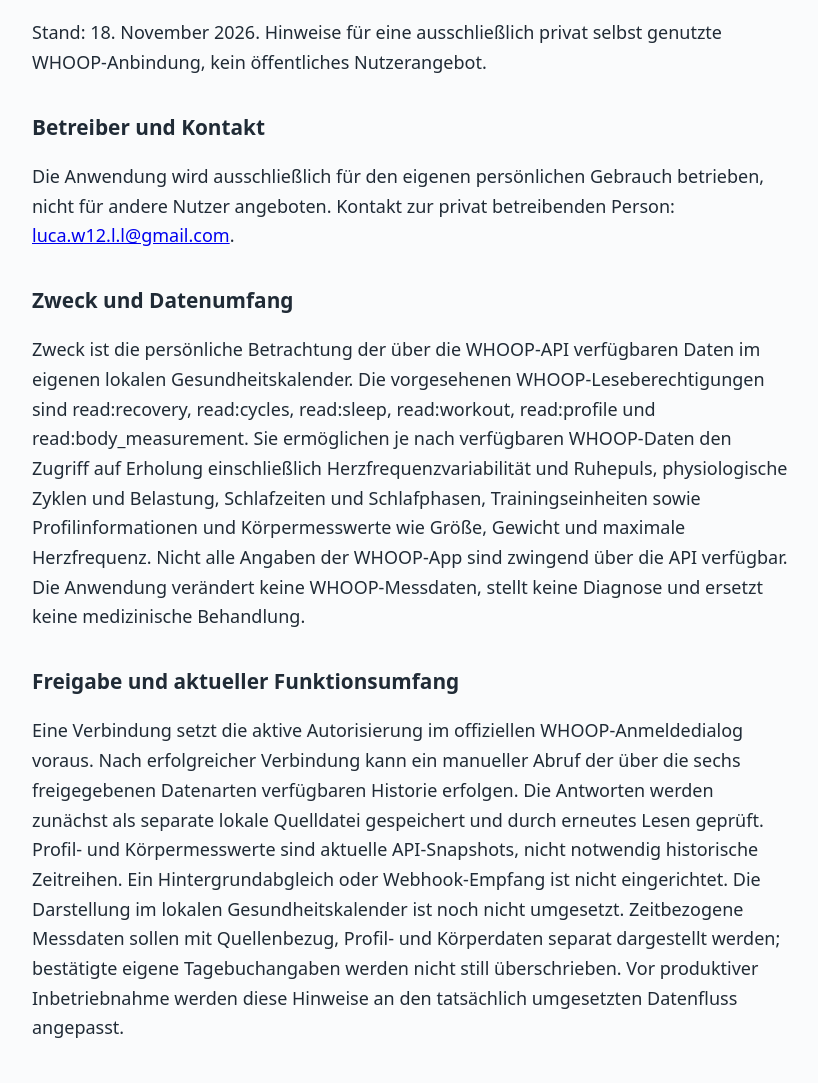
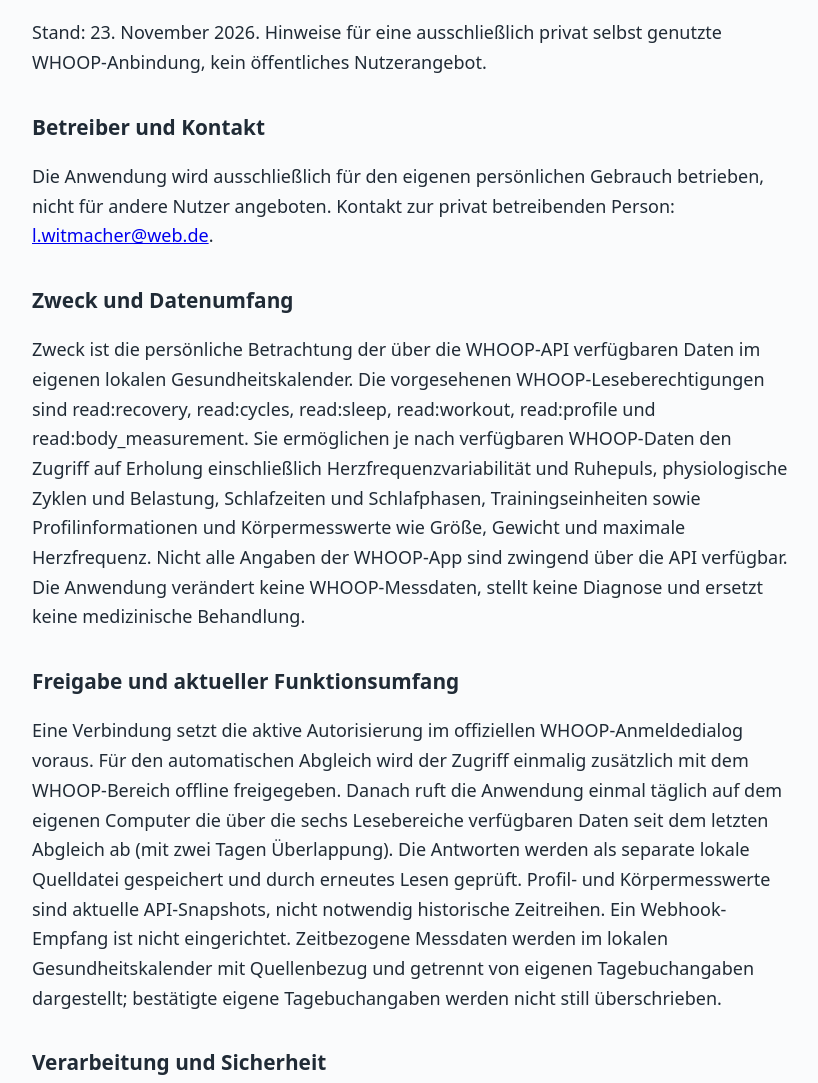
Before and after one commit to lmwittmacher/whoop-privacy, a plain HTML site: page index.html in a window 1280 px wide. Shown: the part 128-1211 px from the top of the page, without its empty margins (228-1046 px from the left). Drawn offline with Linux system fonts and the light colour scheme.

Commit message:
Update privacy notice for daily sync (23 Nov 2026)

```diff
--- a/index.html
+++ b/index.html
@@ -1,19 +1,19 @@
 <!doctype html>
 <html lang="de"><head><meta charset="utf-8"><meta name="viewport" content="width=device-width,initial-scale=1"><meta name="robots" content="noindex,nofollow"><title>Datenschutzhinweise – private WHOOP-Anbindung</title><style>body{max-width:760px;margin:3rem auto;padding:0 1.25rem;font:18px/1.65 system-ui,sans-serif;color:#202b36;background:#fafbfc}h1{font-size:2rem;line-height:1.2}h2{margin-top:2rem;font-size:1.3rem}p{overflow-wrap:anywhere}</style></head><body><main>
 <h1>Datenschutzhinweise – privater Gesundheitsverlauf</h1>
-<p>Stand: 18. November 2026. Hinweise für eine ausschließlich privat selbst genutzte WHOOP-Anbindung, kein öffentliches Nutzerangebot.</p>
+<p>Stand: 23. November 2026. Hinweise für eine ausschließlich privat selbst genutzte WHOOP-Anbindung, kein öffentliches Nutzerangebot.</p>
 <h2>Betreiber und Kontakt</h2>
-<p>Die Anwendung wird ausschließlich für den eigenen persönlichen Gebrauch betrieben, nicht für andere Nutzer angeboten. Kontakt zur privat betreibenden Person: <a href="mailto:luca.w12.l.l@gmail.com">luca.w12.l.l@gmail.com</a>.</p>
+<p>Die Anwendung wird ausschließlich für den eigenen persönlichen Gebrauch betrieben, nicht für andere Nutzer angeboten. Kontakt zur privat betreibenden Person: <a href="mailto:l.witmacher@web.de">l.witmacher@web.de</a>.</p>
 <h2>Zweck und Datenumfang</h2>
 <p>Zweck ist die persönliche Betrachtung der über die WHOOP-API verfügbaren Daten im eigenen lokalen Gesundheitskalender. Die vorgesehenen WHOOP-Leseberechtigungen sind read:recovery, read:cycles, read:sleep, read:workout, read:profile und read:body_measurement. Sie ermöglichen je nach verfügbaren WHOOP-Daten den Zugriff auf Erholung einschließlich Herzfrequenzvariabilität und Ruhepuls, physiologische Zyklen und Belastung, Schlafzeiten und Schlafphasen, Trainingseinheiten sowie Profilinformationen und Körpermesswerte wie Größe, Gewicht und maximale Herzfrequenz. Nicht alle Angaben der WHOOP-App sind zwingend über die API verfügbar. Die Anwendung verändert keine WHOOP-Messdaten, stellt keine Diagnose und ersetzt keine medizinische Behandlung.</p>
 <h2>Freigabe und aktueller Funktionsumfang</h2>
-<p>Eine Verbindung setzt die aktive Autorisierung im offiziellen WHOOP-Anmeldedialog voraus. Nach erfolgreicher Verbindung kann ein manueller Abruf der über die sechs freigegebenen Datenarten verfügbaren Historie erfolgen. Die Antworten werden zunächst als separate lokale Quelldatei gespeichert und durch erneutes Lesen geprüft. Profil- und Körpermesswerte sind aktuelle API-Snapshots, nicht notwendig historische Zeitreihen. Ein Hintergrundabgleich oder Webhook-Empfang ist nicht eingerichtet. Die Darstellung im lokalen Gesundheitskalender ist noch nicht umgesetzt. Zeitbezogene Messdaten sollen mit Quellenbezug, Profil- und Körperdaten separat dargestellt werden; bestätigte eigene Tagebuchangaben werden nicht still überschrieben. Vor produktiver Inbetriebnahme werden diese Hinweise an den tatsächlich umgesetzten Datenfluss angepasst.</p>
+<p>Eine Verbindung setzt die aktive Autorisierung im offiziellen WHOOP-Anmeldedialog voraus. Für den automatischen Abgleich wird der Zugriff einmalig zusätzlich mit dem WHOOP-Bereich offline freigegeben. Danach ruft die Anwendung einmal täglich auf dem eigenen Computer die über die sechs Lesebereiche verfügbaren Daten seit dem letzten Abgleich ab (mit zwei Tagen Überlappung). Die Antworten werden als separate lokale Quelldatei gespeichert und durch erneutes Lesen geprüft. Profil- und Körpermesswerte sind aktuelle API-Snapshots, nicht notwendig historische Zeitreihen. Ein Webhook-Empfang ist nicht eingerichtet. Zeitbezogene Messdaten werden im lokalen Gesundheitskalender mit Quellenbezug und getrennt von eigenen Tagebuchangaben dargestellt; bestätigte eigene Tagebuchangaben werden nicht still überschrieben.</p>
 <h2>Verarbeitung und Sicherheit</h2>
-<p>Der OAuth-Rückruf wird ausschließlich auf dem eigenen Computer über HTTPS unter localhost verarbeitet. Anmeldung und Autorisierung erfolgen bei WHOOP; das WHOOP-Passwort wird nicht in der lokalen Anwendung eingegeben. Client Secret und OAuth-Tokens werden durch den aktuellen Verbindungsprozess nur im Arbeitsspeicher gehalten und nicht absichtlich in Dateien oder Protokollen gespeichert. Der Prozess protokolliert keine Autorisierungscodes oder Tokens. Mit dem Beenden werden die Referenzen auf diese Zugangsdaten verworfen; eine garantierte physische Speicherlöschung wird nicht zugesichert.</p>
+<p>Der OAuth-Rückruf wird ausschließlich auf dem eigenen Computer über HTTPS unter localhost verarbeitet. Anmeldung und Autorisierung erfolgen bei WHOOP; das WHOOP-Passwort wird nicht in der lokalen Anwendung eingegeben. Für den täglichen Abgleich werden Client Secret und OAuth-Tokens (einschließlich Refresh-Token) mit Windows DPAPI verschlüsselt, sodass sie nur im eigenen Windows-Benutzerkonto entschlüsselt werden können, und in einer lokalen Datei unter %LOCALAPPDATA%/Kopfschmerzkalender/whoop abgelegt – nicht im Repository und nicht in Cloud-Ordnern. Der Prozess protokolliert keine Autorisierungscodes oder Tokens.</p>
 <h2>Empfänger und weitere Dienste</h2>
 <p>Für die Verbindung kommuniziert die Anwendung mit den offiziellen WHOOP-Diensten. Deren eigene Datenschutzhinweise gelten für die Verarbeitung durch WHOOP. Die aktuelle lokale OAuth-Komponente übermittelt keine importierten Gesundheitswerte an Werbe-, Analyse- oder KI-Dienste und enthält keine Werbung oder Trackingfunktionen. Diese Aussage betrifft nicht automatisch andere, separat genutzte Gesundheits- oder Assistenzwerkzeuge. Eine spätere Übergabe an solche Werkzeuge oder an synchronisierte Dateien ist vom aktuellen Verbindungsnachweis nicht umfasst.</p>
 <h2>Speicherung, Beendigung und Widerruf</h2>
-<p>Ein ausdrücklich gestarteter manueller Import speichert WHOOP-Gesundheitsdaten dauerhaft als JSON-Quelldatei im lokalen Benutzerverzeichnis %LOCALAPPDATA%/Kopfschmerzkalender/whoop, außerhalb des vorgesehenen OneDrive- und Repository-Speichers. Diese Dateien sind durch die Anwendung nicht zusätzlich verschlüsselt; ihr Schutz hängt von den Zugriffsrechten und dem Schutz des Computers ab. Es besteht keine automatische Löschfrist: Die Dateien bleiben bis zu ihrer gesonderten lokalen Löschung erhalten. Das Beenden der Verbindung oder ein Widerruf bei WHOOP löscht vorhandene lokale Dateien nicht. Die Anwendung führt keine automatische Hintergrundsynchronisierung aus. Das Schließen des lokalen Prozesses beendet seine Sitzung, widerruft jedoch nicht automatisch eine bei WHOOP erteilte Freigabe. Diese kann zusätzlich über die von WHOOP bereitgestellten Kontofunktionen für verbundene Anwendungen bzw. dessen Support widerrufen werden. Daten im WHOOP-Konto werden durch das Beenden dieser lokalen Anwendung nicht gelöscht.</p>
+<p>Der tägliche Abgleich speichert WHOOP-Gesundheitsdaten dauerhaft als JSON-Quelldateien (vollständiger Stand und Änderungsdateien) im lokalen Benutzerverzeichnis %LOCALAPPDATA%/Kopfschmerzkalender/whoop, außerhalb des vorgesehenen OneDrive- und Repository-Speichers. Diese Dateien sind durch die Anwendung nicht zusätzlich verschlüsselt; ihr Schutz hängt von den Zugriffsrechten und dem Schutz des Computers ab. Es besteht keine automatische Löschfrist: Die Dateien bleiben bis zu ihrer gesonderten lokalen Löschung erhalten. Der Abgleich endet, wenn die geplante Windows-Aufgabe entfernt und die verschlüsselt gespeicherten Zugangsdaten gelöscht werden; vorhandene Datendateien werden dadurch nicht gelöscht. Die bei WHOOP erteilte Freigabe kann zusätzlich über die von WHOOP bereitgestellten Kontofunktionen für verbundene Anwendungen bzw. dessen Support widerrufen werden. Daten im WHOOP-Konto werden durch das Beenden dieser lokalen Anwendung nicht gelöscht.</p>
 <h2>Hosting dieser Informationsseite</h2>
 <p>Diese Informationsseite wird auf GitHub Pages, einem Dienst von GitHub, gehostet. Beim Abruf dieser Seite verarbeitet GitHub technische Zugriffsdaten; laut GitHub werden IP-Adressen zu Sicherheitszwecken protokolliert und gespeichert. Weitere Angaben: https://docs.github.com/en/site-policy/privacy-policies/github-general-privacy-statement . Die statische Seite verwendet keine eigenen Cookies, Skripte, Formulare, Analysedienste oder externen Schriftarten. Gesundheitsdaten und Zugangsdaten werden auf dieser Seite weder erhoben noch veröffentlicht. Die lokale WHOOP-Anwendung wird nicht bei GitHub gehostet.</p>
 </main></body></html>
```
